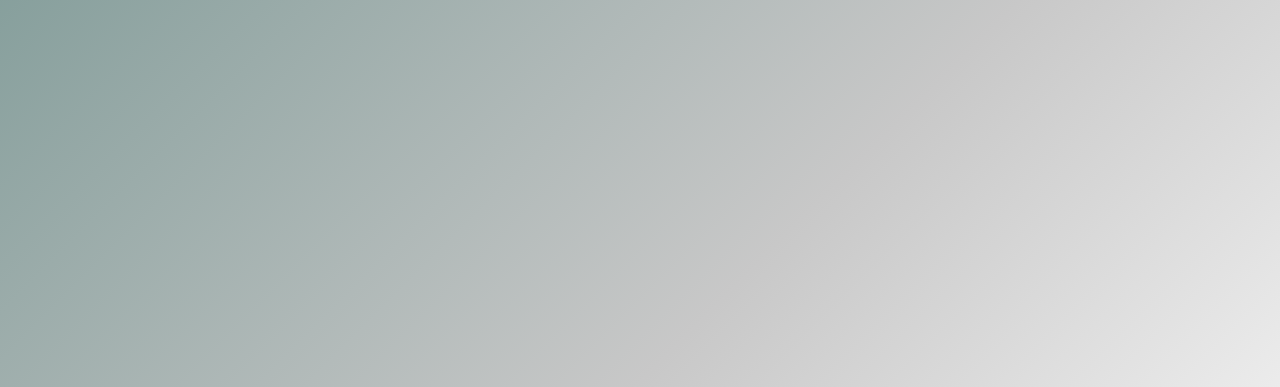
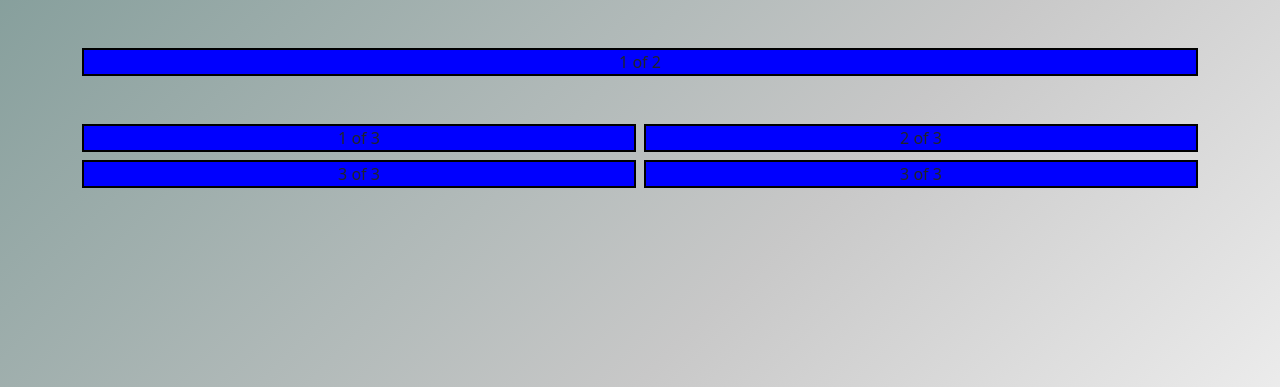
Before and after one commit to lribeiroalves/final_project, a Python web app: template PyTradeGames/blueprints/webui/templates/homepage/index.html in a window 1280 px wide. Shown: the part 60-447 px from the top of the page. Run offline with Jinja, Linux system fonts and the light colour scheme; the template is opened without the code that fills it, so the values that code supplies are empty.

Commit message:
biulding homepage

```diff
--- a/PyTradeGames/blueprints/webui/static/css/homepage.css
+++ b/PyTradeGames/blueprints/webui/static/css/homepage.css
@@ -1,43 +1,10 @@
-.presentation {
-    display: flex;
-    flex-direction: column;
-    align-items: center;
-    padding-top: 5vh;
+.teste {
+    border: 2px solid black;
+    background-color: blue;
 }
 
-#carouselSteps {
-    min-width: 100%;
-}
+/*
+Adicionar classe com border-radius e shadow para todos os elementos da coluna
+0.375rem
 
-.carousel-inner {
-    border-radius: 10px;
-    box-shadow: 2px 2px 2px 2px rgba(0, 0, 0, 0.2);
-}
-
-.carousel-item > svg {
-    border-radius: 10px;
-    text-align: center;
-    height: 400px;
-}
-
-@media (min-width: 577px) and (orientation: landscape) {
-    .presentation {
-        padding-top: 20px;
-    }
-
-    .carousel-item > svg {
-        height: 160px;
-    }
-}
-
-@media (min-width: 577px) and (orientation: portrait) {
-    .carousel-item > svg {
-        height: 530px;
-    }
-}
-
-@media (min-width: 768px) {
-    .carousel-item > svg {
-        height: 600px;
-    }
-}
+*/
--- a/PyTradeGames/blueprints/webui/static/css/layout.css
+++ b/PyTradeGames/blueprints/webui/static/css/layout.css
@@ -1,3 +1,8 @@
+html, body, main {
+    margin: 0;
+    padding: 0;
+}
+
 html, body {
 
     min-height: 100%;
--- a/PyTradeGames/blueprints/webui/templates/homepage/index.html
+++ b/PyTradeGames/blueprints/webui/templates/homepage/index.html
@@ -17,5 +17,29 @@
             </ul>
             {% endif %}
         {% endwith %}
+
+
+        <div class="container overflow-hidden text-center">
+            <div class="row">
+                <div class="col-sm-12 py-3 py-sm-5">
+                    <div class="teste">1 of 2</div>
+                </div>
+            </div>
+            <div class="row row-cols-1 row-cols-sm-2 row-cols-xxl-4 gy-1 g-sm-2">
+                <div class="col">
+                    <div class="teste">1 of 3</div>
+                </div>
+                <div class="col">
+                    <div class="teste">2 of 3</div>
+                </div>
+                <div class="col">
+                    <div class="teste">3 of 3</div>
+                </div>
+                <div class="col">
+                    <div class="teste">3 of 3</div>
+                </div>
+            </div>
+        </div>
+
     </main>
 {% endblock %}
```
Also changed, not shown: PyTradeGames/blueprints/webui/static/css/ex_carousel.css (added, +43 -0 lines).
